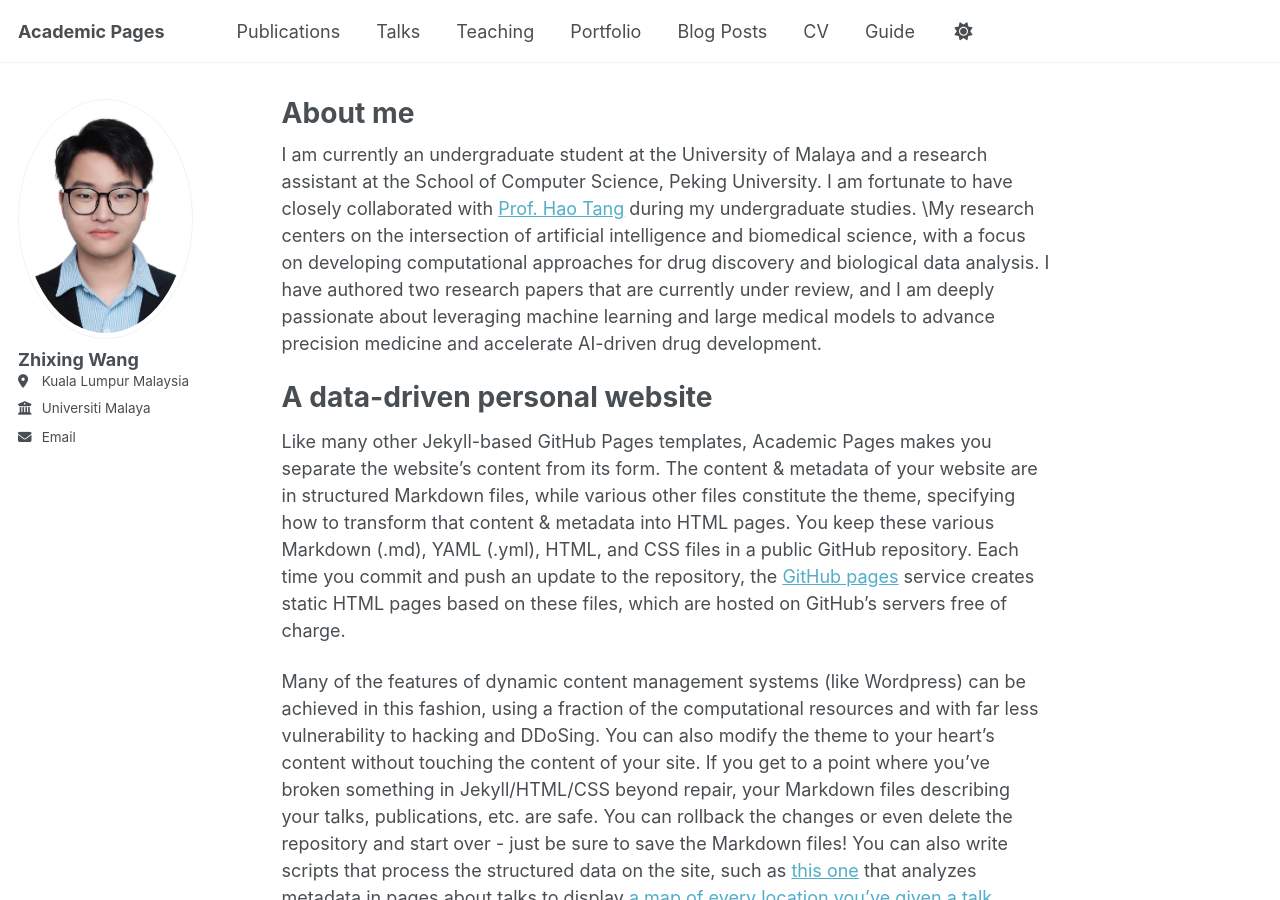
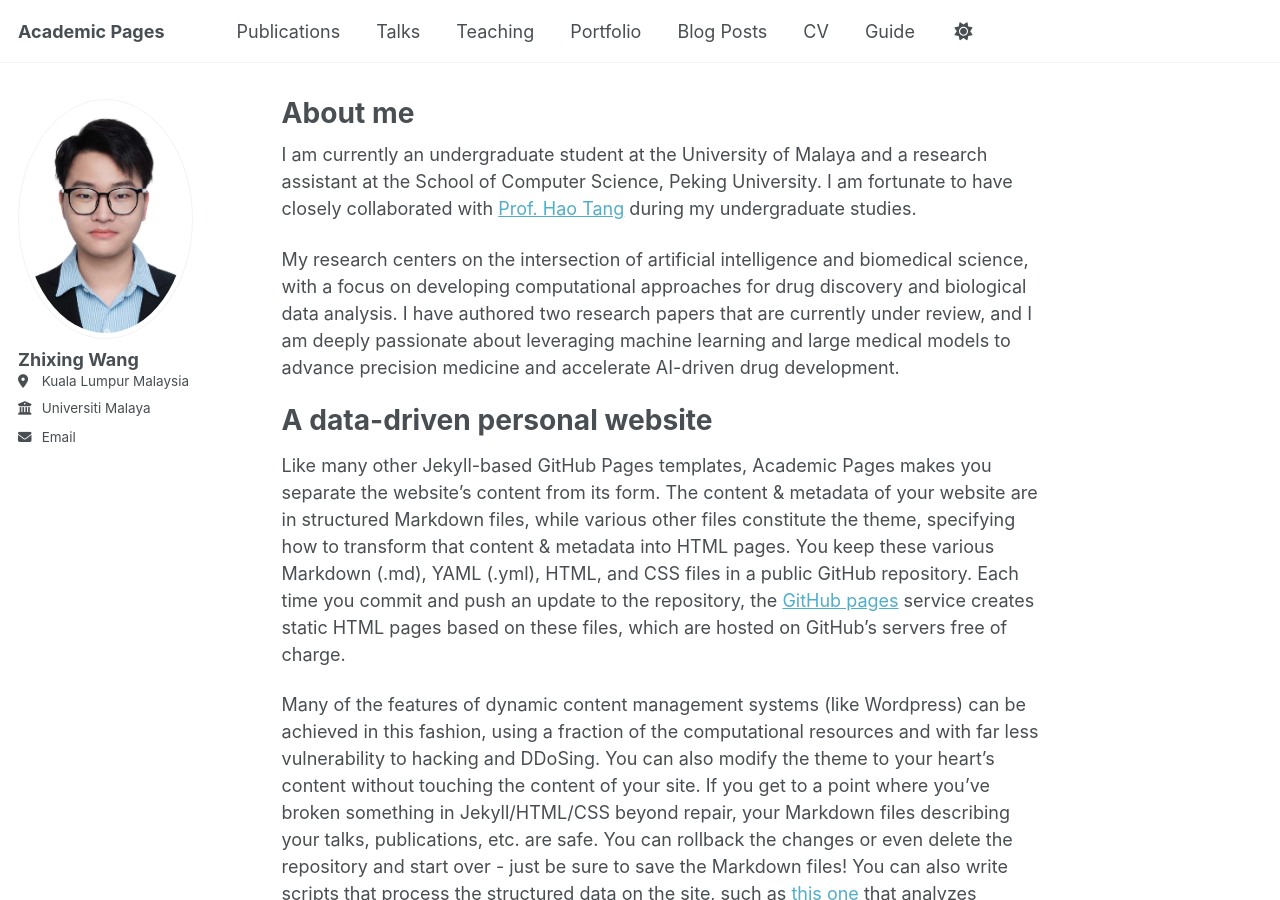
Before and after one commit to afrina-ceree/afrina-ceree.github.io, a Jekyll site: the page built from _pages/about.md, in a window 1280 px wide and 900 px high. Built offline with Jekyll 4.4.1, drawn with Linux system fonts in a browser that asks for light colours; a script that is not in the unit is left out.

```diff
--- a/_pages/about.md
+++ b/_pages/about.md
@@ -7,7 +7,9 @@ redirect_from:
   - /about.html
 ---
 
-I am currently an undergraduate student at the University of Malaya and a research assistant at the School of Computer Science, Peking University. I am fortunate to have closely collaborated with [Prof. Hao Tang](https://ha0tang.github.io) during my undergraduate studies. \\My research centers on the intersection of artificial intelligence and biomedical science, with a focus on developing computational approaches for drug discovery and biological data analysis.  I have authored two research papers that are currently under review, and I am deeply passionate about leveraging machine learning and large medical models to advance precision medicine and accelerate AI-driven drug development.
+I am currently an undergraduate student at the University of Malaya and a research assistant at the School of Computer Science, Peking University. I am fortunate to have closely collaborated with [Prof. Hao Tang](https://ha0tang.github.io) during my undergraduate studies.
+
+My research centers on the intersection of artificial intelligence and biomedical science, with a focus on developing computational approaches for drug discovery and biological data analysis.  I have authored two research papers that are currently under review, and I am deeply passionate about leveraging machine learning and large medical models to advance precision medicine and accelerate AI-driven drug development.
 
 A data-driven personal website
 ======
```
